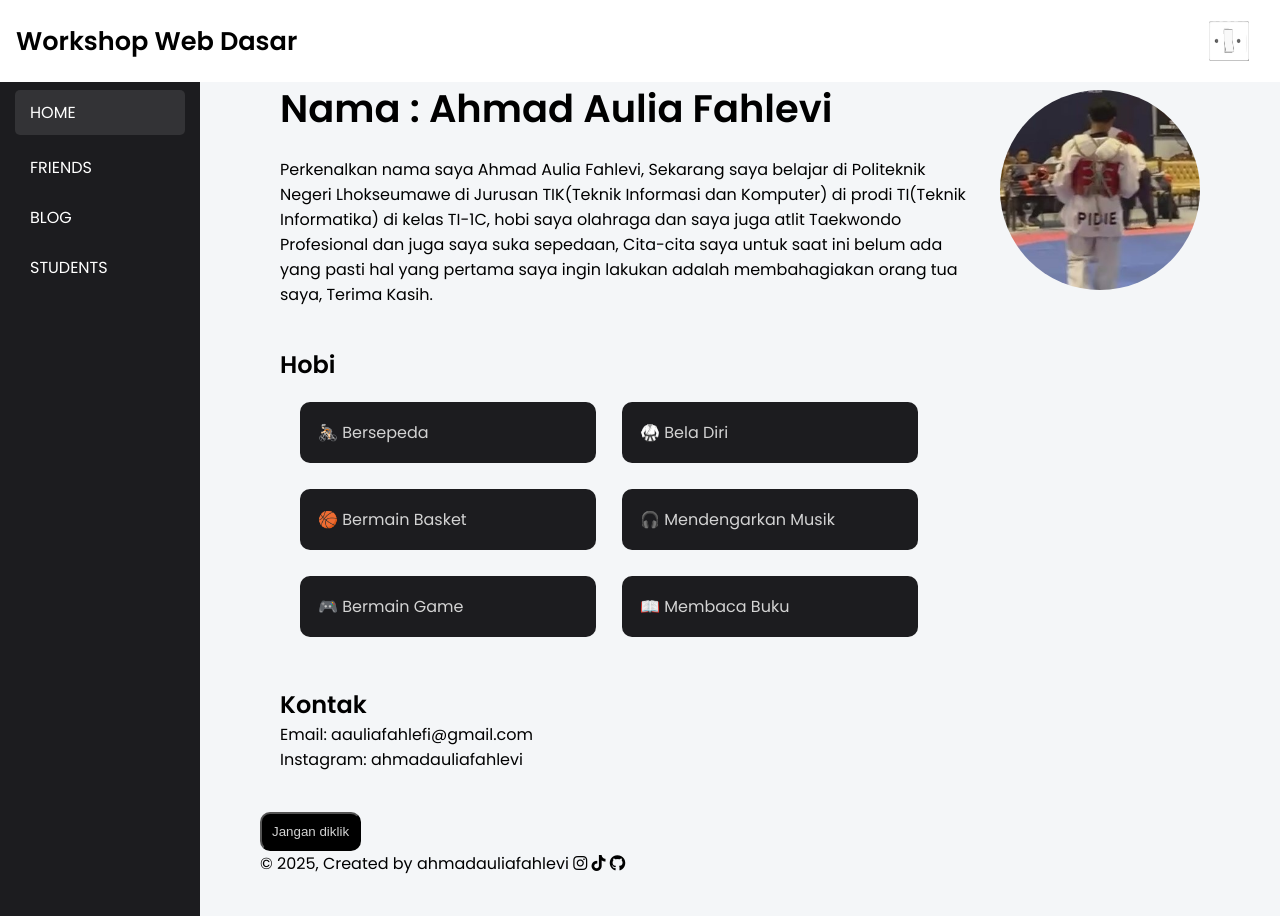
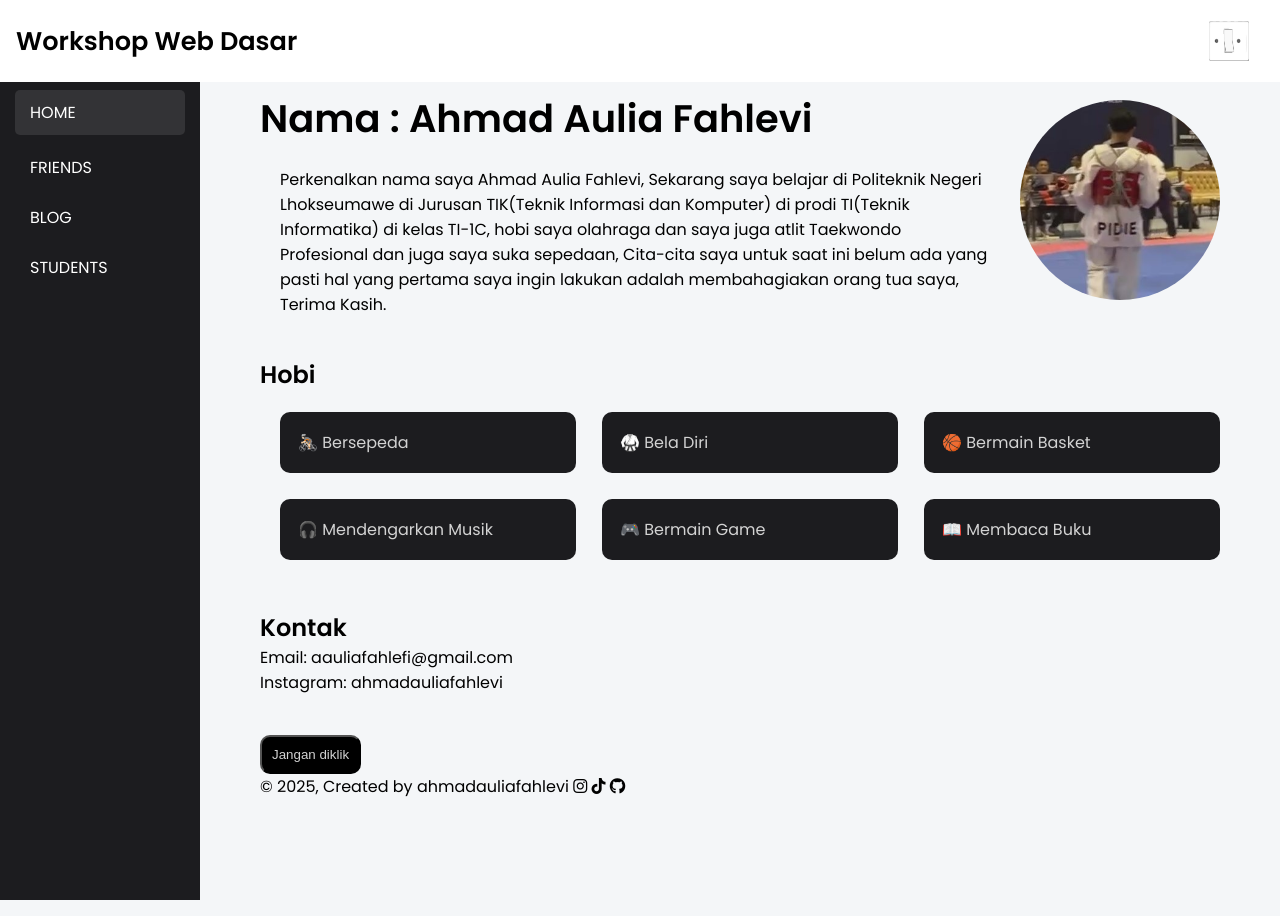
Before and after one commit to lepii1/lepii1.github.io, a Jekyll site: the page built from index.html, in a window 1280 px wide. Built offline with Jekyll 4.4.1, drawn with Linux system fonts in a browser that asks for light colours.

Commit message:
initial commit

```diff
--- a/_sass/edit.scss
+++ b/_sass/edit.scss
@@ -23,7 +23,7 @@
     min-height: 100vh;
 }
 
-.profile-section {
+.container .profile-section {
     display: flex;
     align-items: center;
     justify-content: space-between;
@@ -35,6 +35,9 @@
 .profile-text {
     flex: 1;
     min-width: 280px;
+    p {
+        margin-left: 20px;
+    }
 }
 
 .profile-image {
@@ -175,17 +178,16 @@
 .friends-container,
 .blog-container,
 .studentkonter,
-.studentkonter2{
+.studentkonter2,
+.profile-section,
+.kontener{
     width: 100%;
     max-width: 1000px;
-    margin: 40px auto 40px;
-    padding: 0 20px;
+    margin: 45px auto 40px;
+    // padding: 0 20px;
     box-sizing: border-box;
 }
 
-.studentkonter2 {
-    padding-top: 50px;
-}
 .friends-container h1{
     font-size: 2rem;
     margin-bottom: 20px;
@@ -197,27 +199,21 @@
     gap: 15px;
     padding: 0;
     list-style: none;
-}
-
-.friends-list li{
+    li{
     background-color: lightgray;
     border-left: 5px solid black;
     padding: 12px 16px;
     border-radius: 8px;
     transition: transform 0.2s;
+    &:hover{
+    transform: translateY(-5px);
+    text-decoration: underline;
+    a{
+        font-weight: 500;
+        text-decoration: none;
 }
-
-.friends-list li:hover{
-    transform: translateY(-2px);
 }
-
-.friends-list a{
-    font-weight: 500;
-    text-decoration: none;
 }
-
-.friends-list a:hover{
-    text-decoration: underline;
 }
 
 a {
--- a/index.html
+++ b/index.html
@@ -2,7 +2,7 @@
 layout: default
 title: Home
 ---
-    <div class="container">
+    <div class="kontener">
         <div class="profile-section">
             <div class="profile-text">
                 <h1>Nama : Ahmad Aulia Fahlevi</h1>
```
